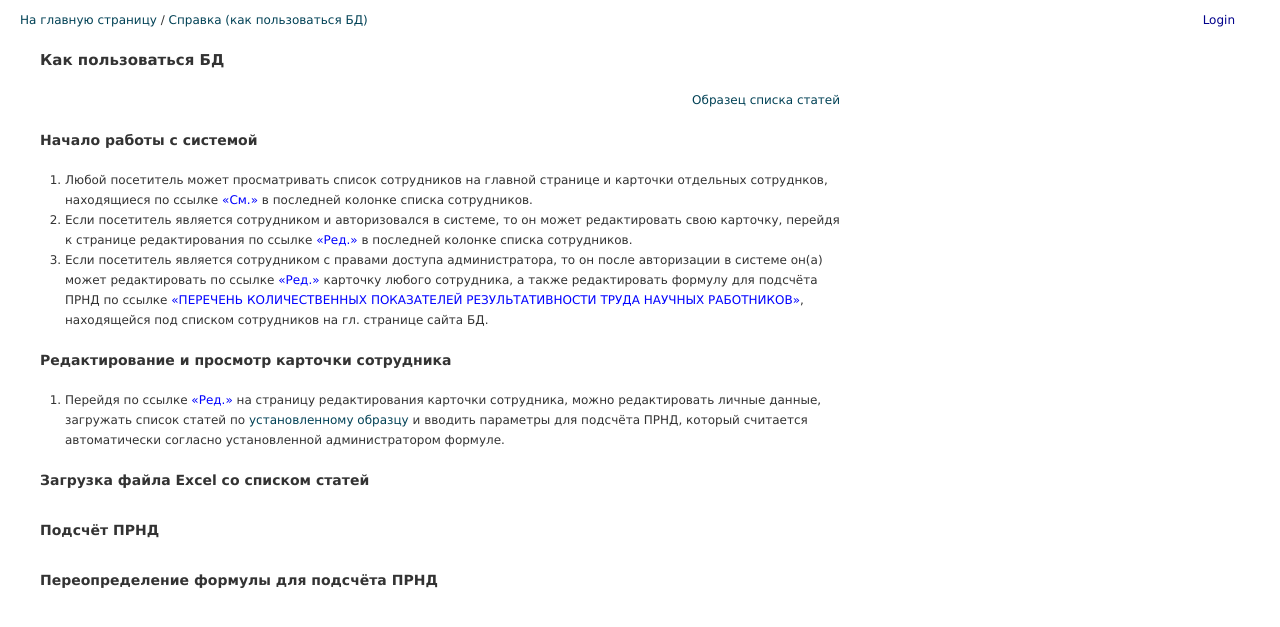
After one commit to sferukshtu/hppi, a Python web app: template app/templates/help.html in a window 1280 px wide. The commit adds this page. Shown: the top 627 px of the page. Run offline with Jinja, Linux system fonts and the light colour scheme; the template is opened without the code that fills it, so the values that code supplies are empty.

Commit message:
Documentating started

```diff
--- a/admin/Excel_Loader.py
+++ b/admin/Excel_Loader.py
@@ -52,7 +52,7 @@ def main():
                     if not user:
                         client.insert_one(data)  # filling mongodb's collection named "staff" with data
                     else:
-                        print "Staff member", data["surname"], "with email", data["email"], "already present in DB, entry is updated"
+                        print "Staff member already present in DB, entry is updated"
                         client.update_one({'email': data["email"]}, {'$set': data})
             else:
                 client.drop()
--- a/admin/Passwd_Set.py
+++ b/admin/Passwd_Set.py
@@ -19,6 +19,10 @@ def main():
     user = collection.find_one({"email": email})
     if not user:
         collection.insert({"email": email, "password": pass_hash, "access": int(access)})
+        data["pubsnum"] = 0  # num of pubs
+        data["prnd"] = 0  # for prnd
+        data["prnd_data"] = {}
+        data["publist"] = {}
         collection.update_one({'email': email}, {'$set': data})
         print "User created."
     else:
--- a/app/forms.py
+++ b/app/forms.py
@@ -40,7 +40,7 @@ class PersonForm(Form):
 class CalcForm(Form):
     """Calc form to calculate ratings"""
     val = app.config['SETTINGS'].find_one({"set_id": "prnd"})
-    formula = val["prnd"] if val["prnd"] else "pub_num+o_num+doc_num+exp_num+j_num+res_num+ms_num+phd_num+st_num+conf_num+pop_num+infl_num+ser_num"
+    formula = val["prnd"]  # if val["prnd"] else formula = "pub_num+o_num+doc_num+exp_num+j_num+res_num+ms_num+phd_num+st_num+conf_num+pop_num+infl_num+ser_num"
     prnd = StringField('Формула', default=formula)
     defs = FileUploadField('File', namegen=prefix_name)
 
--- a/app/static/css/hppi.css
+++ b/app/static/css/hppi.css
@@ -3,8 +3,11 @@ body {
     font-size: 12px;
     padding: 0;
 }
+h1 {
+	font-size:15px;
+}
 h2 {
-	font-size:13px;
+  font-size:14px;
 }
 div.dataTables_wrapper {
         margin-bottom: 3em;
--- a/app/templates/base.html
+++ b/app/templates/base.html
@@ -12,10 +12,14 @@
 {% include "flash.html" %}
 {% if request.path != "/" %}
 <div style="position:absolute; padding: 0 4px 0 20px;">
-    	<a href="/">На главную страницу</a>
+    	<a href="/">На главную страницу</a> / <a href="/help/">Справка (как пользоваться БД)</a>
 </div>
+{% else %}
+<div style="position:absolute; padding: 0 4px 0 20px;">
+        <a href="/help/">Справка (как пользоваться БД)</a>
+</div>
+{% endif %}
 <div>
-{% endif %}
 	{% if current_user.is_authenticated %}
 		<div align="right" style="margin:10px 45px 0 0;">{{ current_user.name }}, вы в системе (<a href="/logout/">Logout</a>)</div>
 	{% else %}
--- a/app/templates/card.html
+++ b/app/templates/card.html
@@ -3,7 +3,7 @@
 <style>
 td {vertical-align: text-top;}
 </style>
-<div style="margin:5px 40px 10px 40px; width:600px">
+<div style="margin:5px 40px 10px 40px; width:800px">
     <h2>Карточка сотрудника {{ prs.first_name }} {{ prs.middle_name }} {{ prs.surname }}</h2>
     {% if current_user.is_authenticated and (current_user.get_id() == prs.email or current_user.access == 2) %}
     <div align="right">
--- a/app/templates/edit.html
+++ b/app/templates/edit.html
@@ -3,7 +3,7 @@
 <style>
 td {vertical-align: text-top;}
 </style>
-<div style="margin:5px 40px 10px 40px; width:600px">
+<div style="margin:5px 40px 10px 40px; width:800px">
     <h2>Редактирование карточки сотрудника {{ prs.first_name }} {{ prs.middle_name }} {{ prs.surname }}</h2>
     <div align="right">
     	<a href=/card/staff:{{ prs.email }}>Посмотреть данные</a>
@@ -13,9 +13,9 @@ td {vertical-align: text-top;}
 {{ form.from_url }}
 <table cellpadding="2" cellspacing="2" border="0" style="margin-left:30px">
   <tbody>
-	<tr><td style="width:150px"><label class="control-label" for="first_name"></label>Имя</td><td>{{ form.first_name }}</td></tr>
+	<tr><td style="width:150px"><label class="control-label" for="first_name"></label>Имя</td><td>{{ form.first_name }} <font color="red">(*)</font></td></tr>
 	<tr><td><label class="control-label" for="middle_name"></label>Отчество</td><td>{{ form.middle_name }}</td></tr>
-	<tr><td><label class="control-label" for="surname"></label>Фамилия</td><td>{{ form.surname }}</td></tr>
+	<tr><td><label class="control-label" for="surname"></label>Фамилия</td><td>{{ form.surname }} <font color="red">(*)</font></td></tr>
 	<tr><td>Email</td><td>{{ prs.email }}</td></tr>
 	<tr><td><label class="control-label" for="graduated"></label>Образование</td><td>{{ form.graduated }}</td></tr>
 	<tr><td><label class="control-label" for="graduated_year"></label>Год Окончания</td><td>{{ form.graduated_year }}</td></tr>
--- /dev/null
+++ b/app/templates/help.html
@@ -0,0 +1,32 @@
+{% extends "base.html" %}
+{% block content %}
+<style>
+td {vertical-align: text-top;}
+</style>
+<div style="margin:5px 40px 10px 40px; width:800px">
+<h1>Как пользоваться БД</h1>
+    <div align="right">
+        <a href=/templates/>Образец списка статей</a>
+    </div>
+<h2>Начало работы с системой</h2>
+<ol>
+<li>Любой посетитель может просматривать список сотрудников на главной странице и карточки отдельных сотруднков, находящиеся по ссылке <font color=blue>«См.»</font> в последней колонке списка сотрудников.
+<li>Если посетитель является сотрудником и авторизовался в системе, то он может редактировать свою карточку, перейдя к странице редактирования по ссылке <font color=blue>«Ред.»</font> в последней колонке списка сотрудников.
+<li>Если посетитель является сотрудником с правами доступа администратора, то он после авторизации в системе он(а) может редактировать по ссылке <font color=blue>«Ред.»</font> карточку любого сотрудника, а также редактировать формулу для подсчёта ПРНД по ссылке <font color=blue>«ПЕРЕЧЕНЬ КОЛИЧЕСТВЕННЫХ ПОКАЗАТЕЛЕЙ РЕЗУЛЬТАТИВНОСТИ ТРУДА НАУЧНЫХ РАБОТНИКОВ»</font>, находящейся под списком сотрудников на гл. странице сайта БД.
+</ol>
+<h2>Редактирование и просмотр карточки сотрудника</h2>
+<ol>
+<li>Перейдя по ссылке <font color=blue>«Ред.»</font> на страницу редактирования карточки сотрудника, можно редактировать личные данные, загружать список статей по <a href="/templates/">установленному образцу</a> и вводить параметры для подсчёта ПРНД, который считается автоматически согласно установленной администратором формуле.
+</ol>
+<h2>Загрузка файла Excel со списком статей</h2>
+<ol>
+</ol>
+<h2>Подсчёт ПРНД</h2>
+<ol>
+</ol>
+<h2>Переопределение формулы для подсчёта ПРНД</h2>
+<ol>
+</ol>
+</ol>
+</div>
+{% endblock %}
--- a/app/templates/index.html
+++ b/app/templates/index.html
@@ -81,7 +81,7 @@
 {% endfor %}
 	</tbody>
 </table>
-<a href="/on_rating">ПРИМЕРНЫЙ ПЕРЕЧЕНЬ КОЛИЧЕСТВЕННЫХ ПОКАЗАТЕЛЕЙ РЕЗУЛЬТАТИВНОСТИ ТРУДА НАУЧНЫХ РАБОТНИКОВ</a>
+<a href="/on_rating">ПЕРЕЧЕНЬ КОЛИЧЕСТВЕННЫХ ПОКАЗАТЕЛЕЙ РЕЗУЛЬТАТИВНОСТИ ТРУДА НАУЧНЫХ РАБОТНИКОВ</a>
 {% include 'order.html' %}
 </div>
 {% endblock %}
```
Also changed, not shown: app/views.py (+11 -2 lines), 6 other files.
